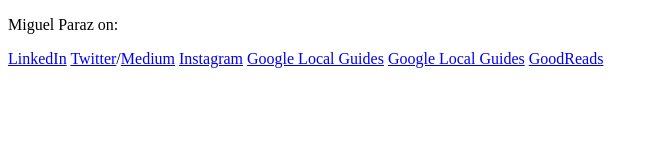
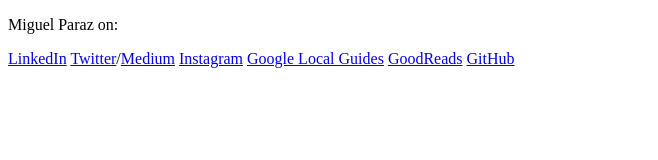
Before and after one commit to mparaz/mparaz.github.com, a plain HTML site: page index.html in a window 1280 px wide. Shown: the whole page, without its empty margins (0-658 px from the left). Drawn offline with Linux system fonts and the light colour scheme.

Commit message:
Add GitHub link - funny I left it out since this page is on GitHub!

```diff
--- a/index.html
+++ b/index.html
@@ -12,8 +12,8 @@
       <a href="https://twitter.com/mparaz">Twitter</a>/<a href="https://medium.com/@mparaz">Medium</a>
       <a href="https://www.instagram.com/mparaz/">Instagram</a>
       <a href="https://www.google.com.au/maps/contrib/116828440399085480749/">Google Local Guides</a>
-      <a href="https://www.google.com.au/maps/contrib/116828440399085480749/">Google Local Guides</a>
       <a href="https://www.goodreads.com/user/show/27835588-miguel-paraz">GoodReads</a>
+      <a href="https://github.com/mparaz/">GitHub</a>
     </p>
     </p>
   </body>
```
